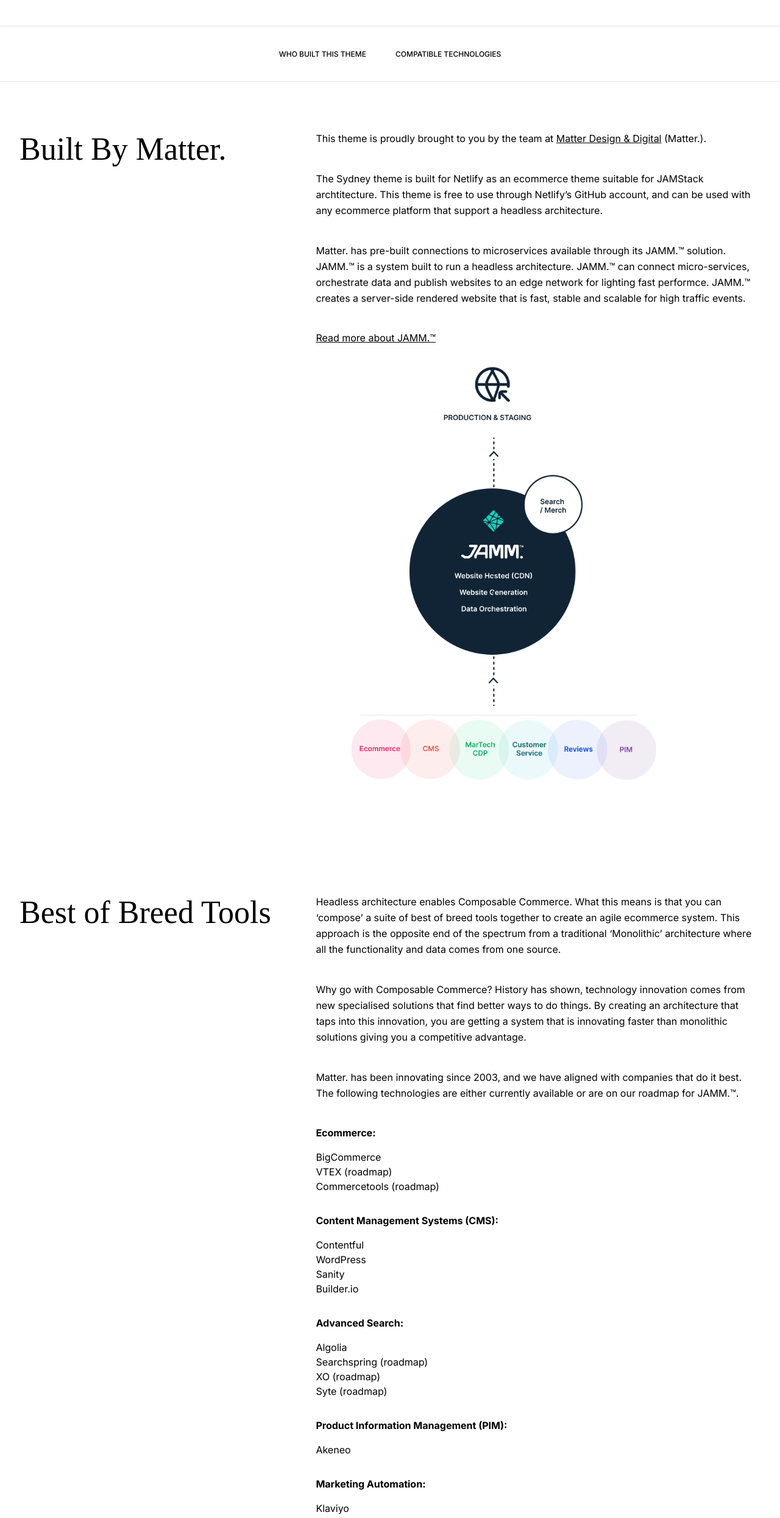
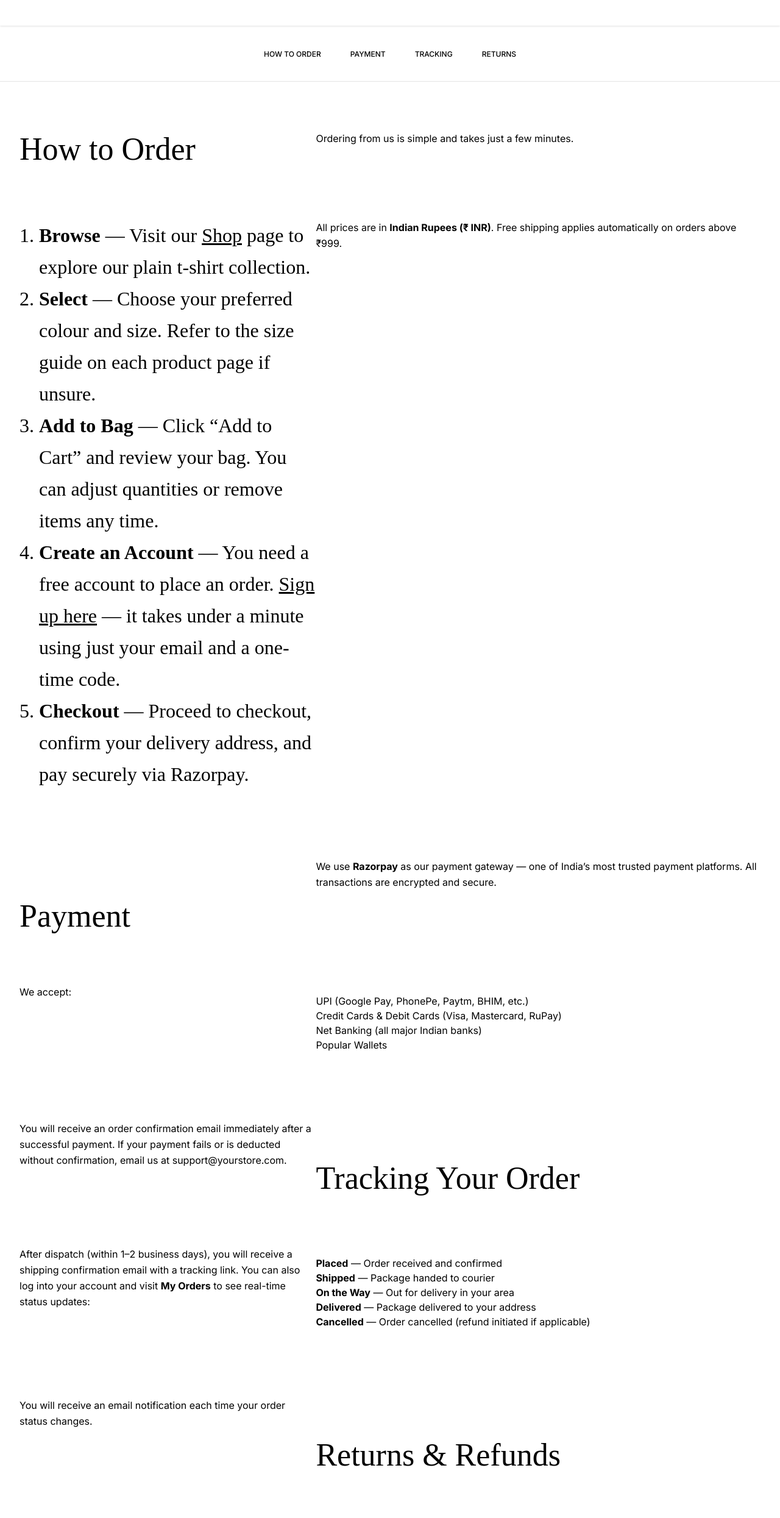
Before and after one commit to afterresultcounselling-ai/Ecommerce, a Gatsby site: page /how-to-use in a window 1280 px wide. Shown: the part 109-2599 px from the top of the page at 61% size. Built offline with nearby package versions, Linux system fonts and the light colour scheme; Gatsby itself is replaced by a stand-in of ours; a web font is replaced by a local one.

Commit message:
Update how-to-use.js

```diff
--- a/src/pages/how-to-use.js
+++ b/src/pages/how-to-use.js
@@ -4,169 +4,98 @@
 import Layout from '../components/Layout/Layout';
 import ThemeLink from '../components/ThemeLink';
 import Container from '../components/Container';
+import { navigate } from 'gatsby';
 import Button from '../components/Button';
-import { toOptimizedImage } from '../helpers/general';
 
-const HowToUsePage = (props) => {
-  let builtRef = useRef();
-  let toolsRef = useRef();
+const HowToUsePage = () => {
+  const orderRef    = useRef();
+  const paymentRef  = useRef();
+  const trackRef    = useRef();
+  const returnRef   = useRef();
 
-  const handleScroll = (elementReference) => {
-    if (elementReference) {
-      window.scrollTo({
-        behavior: 'smooth',
-        top: elementReference.current.offsetTop - 280,
-      });
+  const handleScroll = (ref) => {
+    if (ref?.current) {
+      window.scrollTo({ behavior: 'smooth', top: ref.current.offsetTop - 280 });
     }
   };
 
   return (
     <Layout>
       <div className={styles.root}>
+        {/* ── Sticky nav ─────────────────────────────── */}
         <div className={styles.navContainer}>
-          <ThemeLink onClick={() => handleScroll(builtRef)} to={'#builtby'}>
-            Who built this theme
-          </ThemeLink>
-          <ThemeLink onClick={() => handleScroll(toolsRef)} to={'#tools'}>
-            Compatible technologies
-          </ThemeLink>
+          <ThemeLink onClick={() => handleScroll(orderRef)}   to={'#how-to-order'}>How to Order</ThemeLink>
+          <ThemeLink onClick={() => handleScroll(paymentRef)} to={'#payment'}>Payment</ThemeLink>
+          <ThemeLink onClick={() => handleScroll(trackRef)}   to={'#tracking'}>Tracking</ThemeLink>
+          <ThemeLink onClick={() => handleScroll(returnRef)}  to={'#returns'}>Returns</ThemeLink>
         </div>
+
         <Container size={'large'} spacing={'min'}>
           <div className={styles.content} style={{ paddingTop: '80px' }}>
-            <h3>Built By Matter.</h3>
-            <div id="#builtBy" ref={builtRef}>
-              <p>
-                This theme is proudly brought to you by the team at{' '}
-                <Button target={true} href="https://matterdesign.com.au/">
-                  Matter Design & Digital
-                </Button>{' '}
-                (Matter.).
-              </p>
-              <p>
-                The Sydney theme is built for Netlify as an ecommerce theme
-                suitable for JAMStack archtitecture. This theme is free to use
-                through Netlify’s GitHub account, and can be used with any
-                ecommerce platform that support a headless architecture.
-              </p>
-              <p>
-                Matter. has pre-built connections to microservices available
-                through its JAMM.™ solution. JAMM.™ is a system built to run a
-                headless architecture. JAMM.™ can connect micro-services,
-                orchestrate data and publish websites to an edge network for
-                lighting fast performce. JAMM.™ creates a server-side rendered
-                website that is fast, stable and scalable for high traffic
-                events.
-              </p>
-              <Button target={true} href="https://jamm.matter.design/">
-                Read more about JAMM.™
-              </Button>
-              <img
-                alt={'JAMM Detail'}
-                src={toOptimizedImage('/how-to-use/jamm-sydney-1upd@2x.png')}
-                style={{ display: 'block', height: 'auto' }}
-              />
-            </div>
-            <h3>Best of Breed Tools</h3>
-            <div id={'#tools'} ref={toolsRef}>
-              <p>
-                Headless architecture enables Composable Commerce. What this
-                means is that you can ‘compose’ a suite of best of breed tools
-                together to create an agile ecommerce system. This approach is
-                the opposite end of the spectrum from a traditional ‘Monolithic’
-                architecture where all the functionality and data comes from one
-                source.
-              </p>
-              <p>
-                Why go with Composable Commerce? History has shown, technology
-                innovation comes from new specialised solutions that find better
-                ways to do things. By creating an architecture that taps into
-                this innovation, you are getting a system that is innovating
-                faster than monolithic solutions giving you a competitive
-                advantage.
-              </p>
-              <p>
-                Matter. has been innovating since 2003, and we have aligned with
-                companies that do it best. The following technologies are either
-                currently available or are on our roadmap for JAMM.™.
-              </p>
 
-              <strong>Ecommerce:</strong>
-              <ul>
-                <li>BigCommerce</li>
-                <li>VTEX (roadmap)</li>
-                <li>Commercetools (roadmap)</li>
-              </ul>
+            {/* ── How to Order ──────────────────────────── */}
+            <h3 ref={orderRef} id={'how-to-order'}>How to Order</h3>
+            <p>Ordering from us is simple and takes just a few minutes.</p>
+            <ol>
+              <li><strong>Browse</strong> — Visit our <Button href={'/shop'} onClick={() => navigate('/shop')}>Shop</Button> page to explore our plain t-shirt collection.</li>
+              <li><strong>Select</strong> — Choose your preferred colour and size. Refer to the size guide on each product page if unsure.</li>
+              <li><strong>Add to Bag</strong> — Click &ldquo;Add to Cart&rdquo; and review your bag. You can adjust quantities or remove items any time.</li>
+              <li><strong>Create an Account</strong> — You need a free account to place an order. <Button href={'/signup'} onClick={() => navigate('/signup')}>Sign up here</Button> — it takes under a minute using just your email and a one-time code.</li>
+              <li><strong>Checkout</strong> — Proceed to checkout, confirm your delivery address, and pay securely via Razorpay.</li>
+            </ol>
+            <p>
+              All prices are in <strong>Indian Rupees (₹ INR)</strong>. Free shipping applies automatically on orders above ₹999.
+            </p>
 
-              <strong>Content Management Systems (CMS):</strong>
-              <ul>
-                <li>Contentful</li>
-                <li>WordPress</li>
-                <li>Sanity</li>
-                <li>Builder.io</li>
-              </ul>
+            {/* ── Payment ───────────────────────────────── */}
+            <h3 ref={paymentRef} id={'payment'} style={{ marginTop: '64px' }}>Payment</h3>
+            <p>
+              We use <strong>Razorpay</strong> as our payment gateway — one of India&rsquo;s most trusted payment platforms. All transactions are encrypted and secure.
+            </p>
+            <p>We accept:</p>
+            <ul>
+              <li>UPI (Google Pay, PhonePe, Paytm, BHIM, etc.)</li>
+              <li>Credit Cards &amp; Debit Cards (Visa, Mastercard, RuPay)</li>
+              <li>Net Banking (all major Indian banks)</li>
+              <li>Popular Wallets</li>
+            </ul>
+            <p>
+              You will receive an order confirmation email immediately after a successful payment. If your payment fails or is deducted without confirmation, email us at <a href={'mailto:support@yourstore.com'}>support@yourstore.com</a>.
+            </p>
 
-              <strong>Advanced Search:</strong>
-              <ul>
-                <li>Algolia</li>
-                <li>Searchspring (roadmap)</li>
-                <li>XO (roadmap)</li>
-                <li>Syte (roadmap)</li>
-              </ul>
+            {/* ── Tracking ──────────────────────────────── */}
+            <h3 ref={trackRef} id={'tracking'} style={{ marginTop: '64px' }}>Tracking Your Order</h3>
+            <p>
+              After dispatch (within 1–2 business days), you will receive a shipping confirmation email with a tracking link. You can also log into your account and visit <strong>My Orders</strong> to see real-time status updates:
+            </p>
+            <ul>
+              <li><strong>Placed</strong> — Order received and confirmed</li>
+              <li><strong>Shipped</strong> — Package handed to courier</li>
+              <li><strong>On the Way</strong> — Out for delivery in your area</li>
+              <li><strong>Delivered</strong> — Package delivered to your address</li>
+              <li><strong>Cancelled</strong> — Order cancelled (refund initiated if applicable)</li>
+            </ul>
+            <p>
+              You will receive an email notification each time your order status changes.
+            </p>
 
-              <strong>Product Information Management (PIM):</strong>
-              <ul>
-                <li>Akeneo</li>
-              </ul>
+            {/* ── Returns ───────────────────────────────── */}
+            <h3 ref={returnRef} id={'returns'} style={{ marginTop: '64px' }}>Returns &amp; Refunds</h3>
+            <p>
+              We have a <strong>7-day return policy</strong> from the date of delivery. Items must be unused, unwashed, and in their original condition with tags attached.
+            </p>
+            <p>To initiate a return:</p>
+            <ol>
+              <li>Email <a href={'mailto:support@yourstore.com'}>support@yourstore.com</a> with your order ID and reason for return.</li>
+              <li>Our team will review and respond within 1 business day with return instructions.</li>
+              <li>Once we receive and inspect the item, your refund will be processed within 5–7 business days to your original payment method.</li>
+            </ol>
+            <p style={{ marginTop: '40px' }}>
+              Still have questions? Visit our <Button href={'/faq'} onClick={() => navigate('/faq')}>FAQ page</Button> or <Button href={'/support#contact'} onClick={() => navigate('/support#contact')}>Contact Us</Button>.
+            </p>
 
-              <strong>Marketing Automation:</strong>
-              <ul>
-                <li>Klaviyo</li>
-                <li>Ortto</li>
-                <li>Dot Digital</li>
-                <li>Omnisend</li>
-              </ul>
-
-              <strong>Customer Support:</strong>
-              <ul>
-                <li>Gorgias</li>
-                <li>Zendesk</li>
-              </ul>
-
-              <strong>Reviews and User Generated Content:</strong>
-              <ul>
-                <li>Yotpo</li>
-                <li>Trustpilot</li>
-                <li>Reviews.io</li>
-              </ul>
-
-              <strong>Physical Locations:</strong>
-              <ul>
-                <li>Localisr.io</li>
-              </ul>
-
-              <p>
-                Our team are fanatical about site speed and the agility of a
-                composable commerce approach. If you need help to setup a
-                Headless architecture, we’d love to hear from you.
-              </p>
-
-              <p>
-                <Button
-                  target={true}
-                  href="https://www.matterdesign.com.au/contact/"
-                >
-                  Contact the team at Matter.
-                </Button>
-              </p>
-            </div>
           </div>
         </Container>
-        <div className={styles.imageContainer}>
-          <img
-            alt={'Best of Breed tools'}
-            src={toOptimizedImage('/how-to-use/logos@2x.png')}
-          ></img>
-        </div>
       </div>
     </Layout>
   );
```
